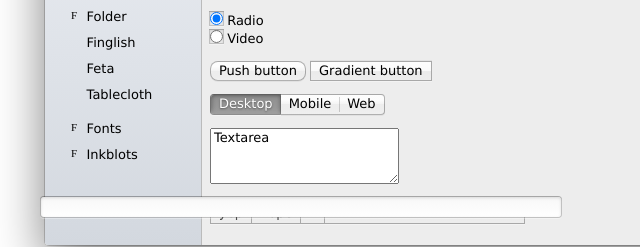
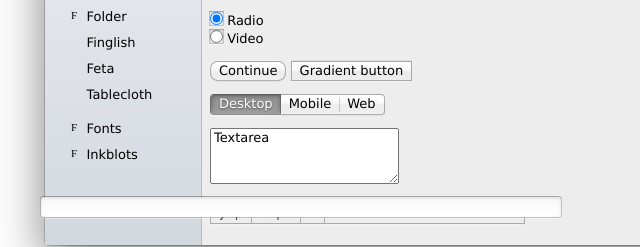
Before and after one commit to Binxy111/macOSX, a plain HTML site: page index.html in a window 1280 px wide. Shown: the part 444-691 px from the top of the page, 23-663 px from the left. Drawn offline with Linux system fonts and the light colour scheme; a web font is replaced by a local one.

Commit message:
Update index.html

```diff
--- a/index.html
+++ b/index.html
@@ -119,7 +119,7 @@
           <input type="radio" name="y" id="y2" /> <label for="y2">Video</label><br />
         </p>
         <p>
-          <button class="push">Push button</button>
+          <button class="push">Continue</button>
           <button class="gradient">Gradient button</button>
         </p>
         <p>
```
